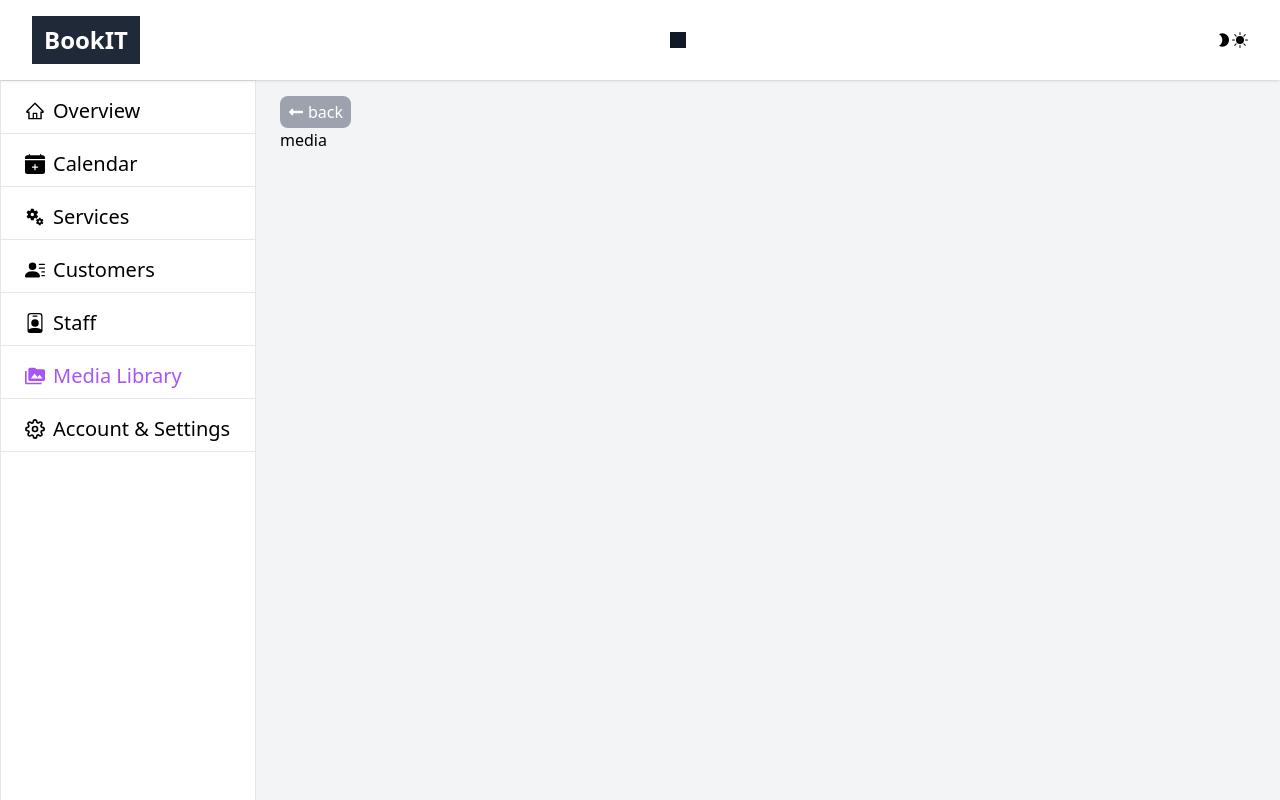
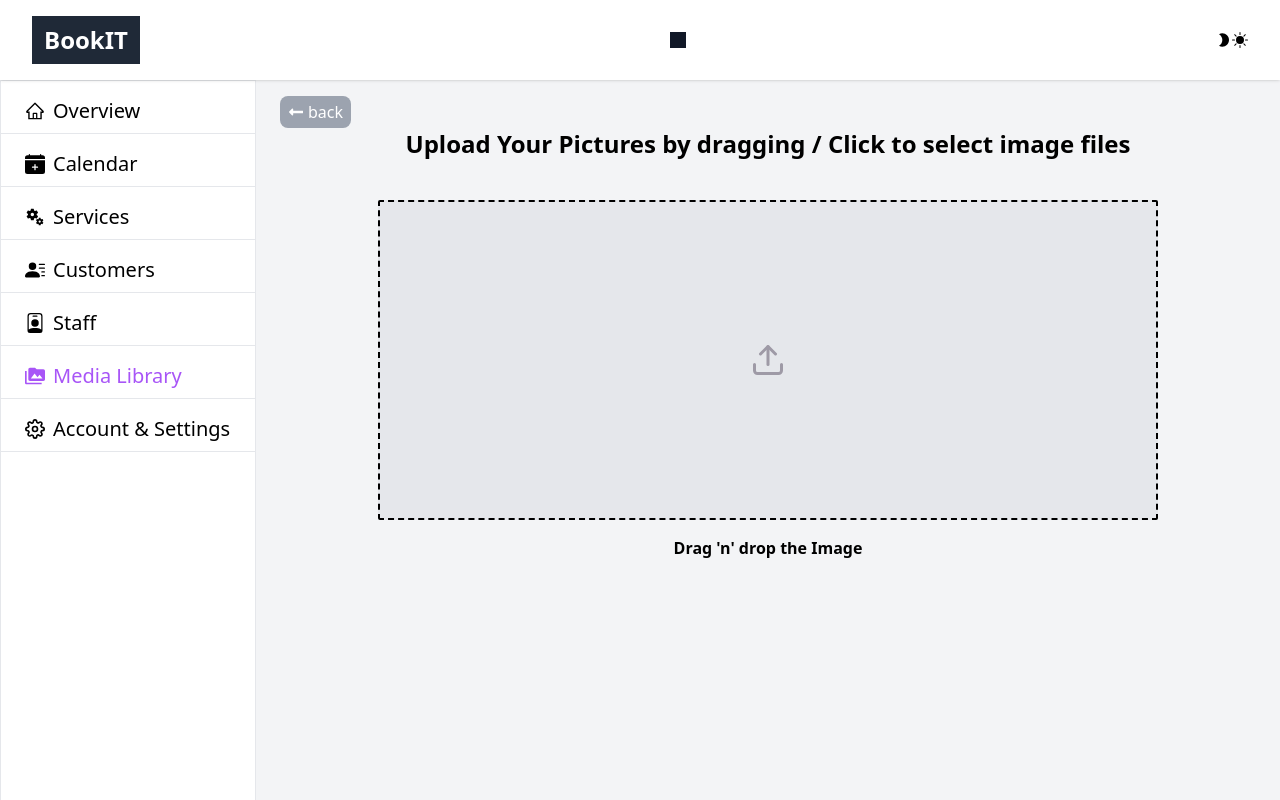
Before and after one commit to BisiDavi/square-booking, a Next.js app: page /admin/media in a window 1280 px wide. Built offline with nearby package versions, Linux system fonts and the light colour scheme.

Commit message:
product page updated

```diff
--- /dev/null
+++ b/hooks/useImageDropzone.ts
@@ -0,0 +1,31 @@
+import { useDropzone } from "react-dropzone";
+import { useCallback, useMemo } from "react";
+
+import { styles } from "@/styles/dropzone.styles";
+
+export default function useImageDropzone() {
+  const onDrop = useCallback((acceptedFiles: any) => {
+    const imageFile = acceptedFiles[0];
+  }, []);
+  const dropzone = useDropzone({
+    onDrop,
+    accept: {
+      "image/png": [".png"],
+      "image/jpeg": [".jpg", ".jpeg"],
+      "image/avif": [".avif"],
+      "image/webp": [".webp"],
+    },
+  });
+
+  const style: any = useMemo(
+    () => ({
+      ...styles.baseStyle,
+      ...(dropzone.isFocused ? styles.focusedStyle : {}),
+      ...(dropzone.isDragAccept ? styles.acceptStyle : {}),
+      ...(dropzone.isDragReject ? styles.rejectStyle : {}),
+    }),
+    [dropzone.isFocused, dropzone.isDragAccept, dropzone.isDragReject]
+  );
+
+  return { dropzone, style };
+}
--- a/package.json
+++ b/package.json
@@ -33,6 +33,7 @@
     "react-day-picker": "^8.1.0",
     "react-dom": "18.2.0",
     "react-draft-wysiwyg": "^1.15.0",
+    "react-dropzone": "^14.2.2",
     "react-hook-form": "^7.34.0",
     "react-icons": "^4.4.0",
     "react-query": "^3.34.0",
--- a/pages/admin/media.tsx
+++ b/pages/admin/media.tsx
@@ -1,5 +1,42 @@
+import useImageDropzone from "@/hooks/useImageDropzone";
 import AdminLayoutPage from "@/layout/Admin-layout";
+import { FiUpload } from "react-icons/fi";
 
 export default function MediaLibraryPage() {
-  return <AdminLayoutPage>media</AdminLayoutPage>;
+  const { style, dropzone } = useImageDropzone();
+  const { getRootProps, getInputProps, isDragAccept, acceptedFiles } = dropzone;
+
+  console.log("acceptedFiles", acceptedFiles);
+
+  return (
+    <AdminLayoutPage>
+      <section className="container">
+        <h3 className="text-2xl font-bold text-center">
+          Upload Your Pictures by dragging / Click to select image files{" "}
+        </h3>
+        <div
+          className="dropzone h-80 mt-10 rounded-lg  bg-gray-200 w-4/5 justify-center mx-auto flex"
+          {...getRootProps({ style })}
+        >
+          <FiUpload className="text-4xl" />
+          <input {...getInputProps()} />
+        </div>
+        <div className="drop mx-auto text-center my-4 font-bold">
+          {isDragAccept ? (
+            <p>Drop the files here ...</p>
+          ) : (
+            <p>Drag &apos;n&apos; drop the Image</p>
+          )}
+        </div>
+        <ul className="file-list">
+          {acceptedFiles &&
+            acceptedFiles.map((file, index) => (
+              <li key={file.lastModified} className="font-bold text-center">
+                <span className="bg-gray-900 text-white rounded-full h-10 w-10 px-2 py-1 mx-1">{index + 1}</span> {file.name}
+              </li>
+            ))}
+        </ul>
+      </section>
+    </AdminLayoutPage>
+  );
 }
--- /dev/null
+++ b/styles/dropzone.styles.ts
@@ -0,0 +1,25 @@
+export const styles = {
+  baseStyle: {
+    flex: 1,
+    display: "flex",
+    flexDirection: "column",
+    alignItems: "center",
+    padding: "20px",
+    borderWidth: 2,
+    borderRadius: 2,
+    borderColor: "black",
+    borderStyle: "dashed",
+    color: "#9e9aa6",
+    outline: "none",
+    transition: "border .24s ease-in-out",
+  },
+  focusedStyle: {
+    borderColor: "#2196f3",
+  },
+  acceptStyle: {
+    borderColor: "#00e676",
+  },
+  rejectStyle: {
+    borderColor: "#ff1744",
+  },
+};
```
Also changed, not shown: 1 other file (tests, documents, lock files or other folders).
